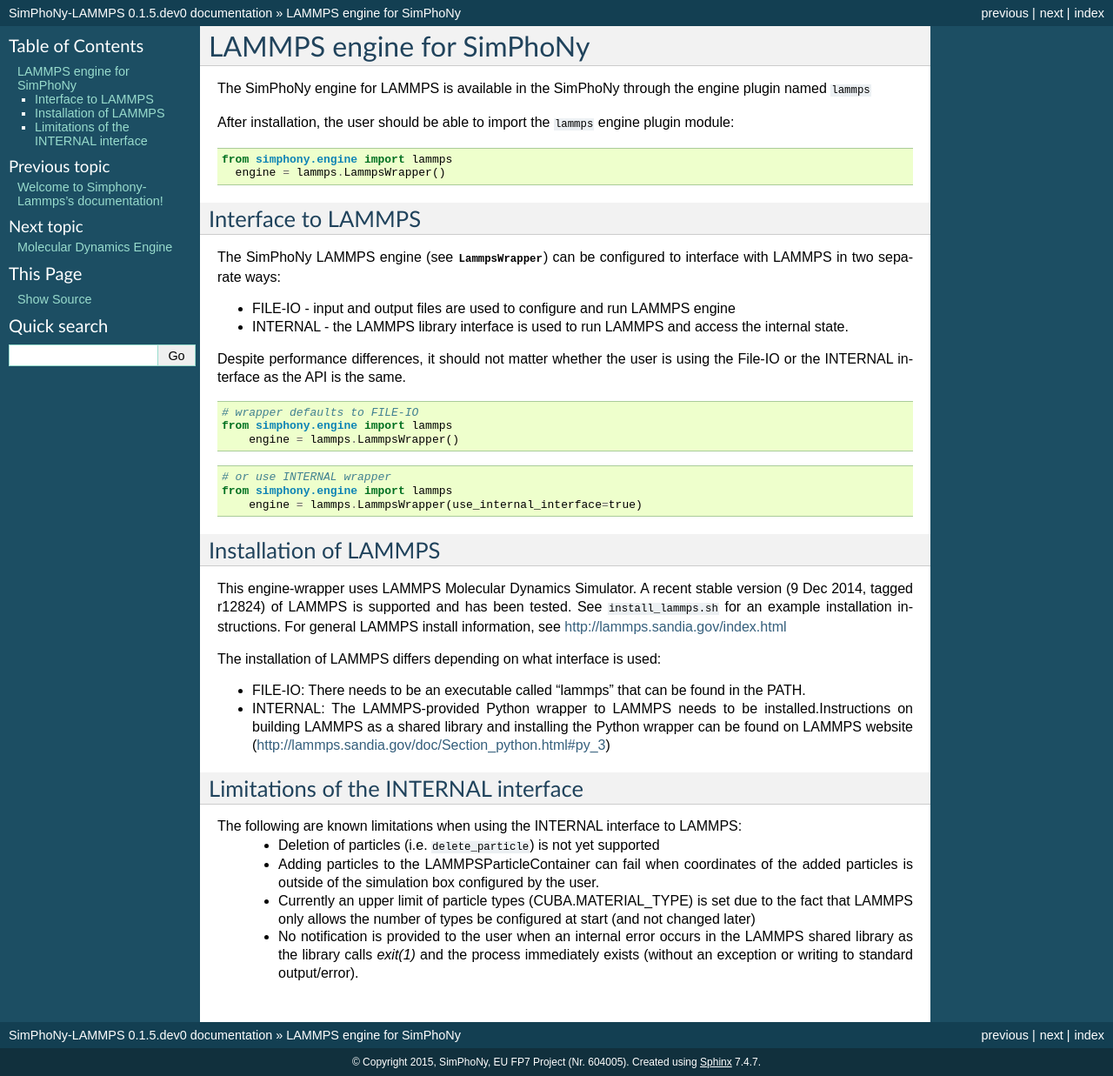
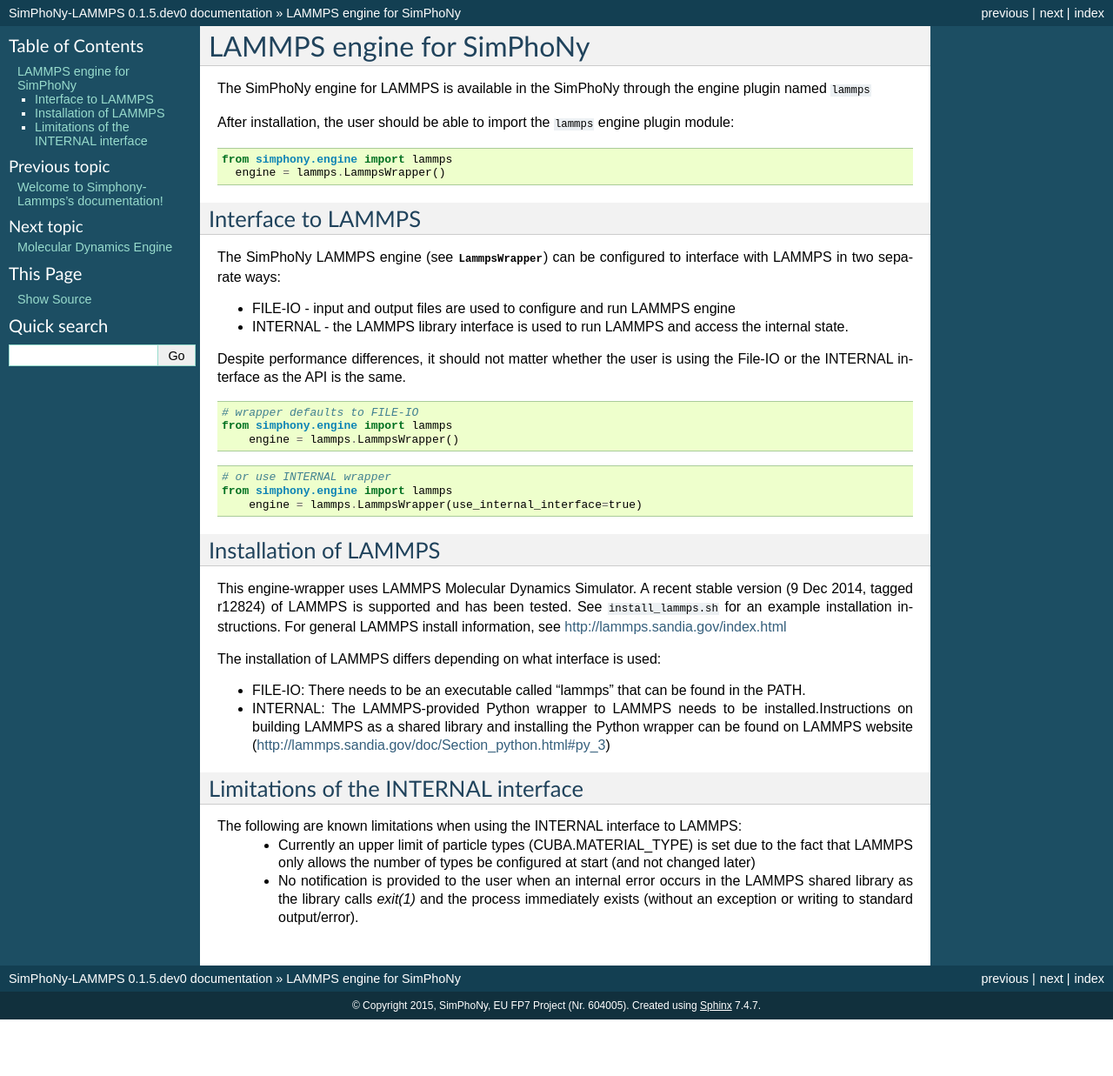
Before and after one commit to simphony/simphony-lammps, a Sphinx documentation site: the page built from doc/source/interface.rst, in a window 1280 px wide. Shown: the whole page at 87% size. Built offline with Sphinx 7.4.7, drawn with Linux system fonts in a browser that asks for light colours; after the commit the page ends 1172 px from its top, so only the background shows below that.

Commit message:
Remove outdated documentation
The INTERNAL wrapper supports deletion of particles (see #68)

```diff
--- a/doc/source/interface.rst
+++ b/doc/source/interface.rst
@@ -56,9 +56,6 @@
 Limitations of the INTERNAL interface
 -------------------------------------
 The following are known limitations when using the INTERNAL interface to LAMMPS:
- - Deletion of particles (i.e. ``delete_particle``) is not yet supported
- - Adding particles to the LAMMPSParticleContainer can fail when coordinates of
-   the added particles is outside of the simulation box configured by the user.
  - Currently an upper limit of particle types (CUBA.MATERIAL_TYPE) is set due to
    the fact that LAMMPS only allows the number of types be configured at start
    (and not changed later)
```
